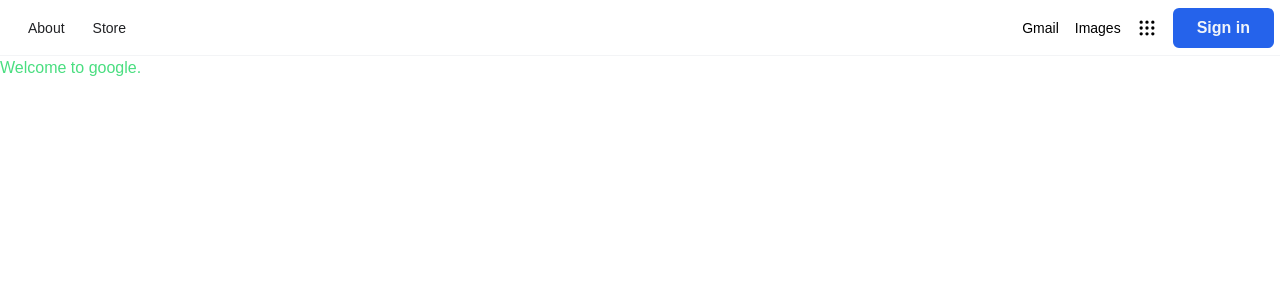
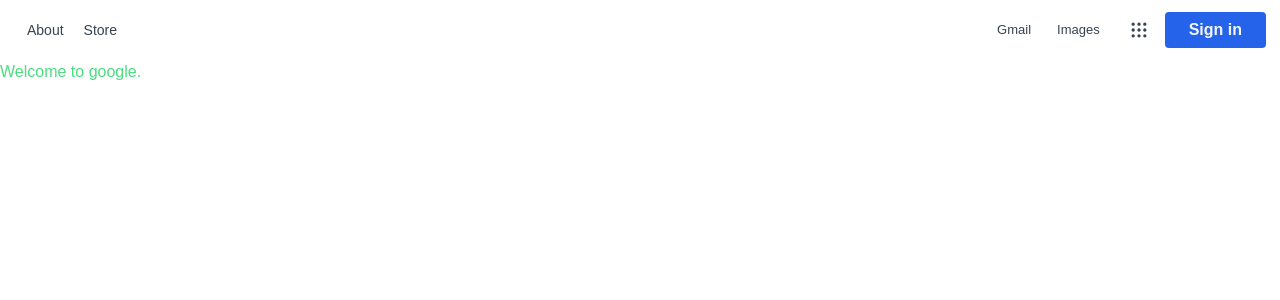
Before and after one commit to tad27/google-clone-next13, a Next.js app: page / in a window 1280 px wide. Shown: the top 300 px of the page. Built offline with nearby package versions, Linux system fonts and the light colour scheme.

Commit message:
Fix navbar

```diff
--- a/src/app/layout.js
+++ b/src/app/layout.js
@@ -10,7 +10,7 @@ export const metadata = {
 export default function RootLayout({ children }) {
   return (
     <html lang="en">
-      <body className="bg-slate-9s00">
+      <body className="">
         <Navbar />
         {children}
       </body>
--- a/src/components/Navbar.jsx
+++ b/src/components/Navbar.jsx
@@ -4,37 +4,37 @@ import { TbGridDots } from "react-icons/tb";
 
 function Navbar() {
   return (
-    <header className="p-1.5 h-14 flex items-center border-b border-gray-100">
-      <div className="flex gap-4 pl-4 text-[#202124]">
+    <header className="p-1.5 h-[60px] flex items-center text-gray-700">
+      <div className="flex items-center gap-2.5 pl-4">
         <Link
-          className="hover:underline ease text-sm p-1.5"
+          className="hover:underline ease text-sm p-[5px]"
           href="https://about.google/?fg=1&utm_source=google-GB&utm_medium=referral&utm_campaign=hp-header"
         >
           About
         </Link>
         <Link
-          className="hover:underline ease text-sm p-1.5"
+          className="hover:underline ease text-sm p-[5px]"
           href="https://store.google.com/GB?utm_source=hp_header&utm_medium=google_ooo&utm_campaign=GS100042&hl=en-GB"
         >
           Store
         </Link>
       </div>
-      <div className="flex-grow flex justify-end items-center gap-2">
+      <div className="flex-grow flex justify-end items-center gap-4">
         <div className="flex gap-4">
           <Link
-            className="hover:underline ease text-sm"
+            className="hover:underline ease p-[5px] text-[13px]"
             href="https://mail.google.com/mail/&ogbl"
           >
             Gmail
           </Link>
           <Link
-            className="hover:underline ease text-sm"
+            className="hover:underline ease p-[5px] text-[13px]"
             href="https://www.google.co.uk/imghp?hl=en&ogbl"
           >
             Images
           </Link>
         </div>
-        <div className="flex items-center gap-2">
+        <div className="flex items-center gap-2 mr-2">
           <div
             aria-label="Google Aps"
             title="Google Apps"
@@ -45,7 +45,7 @@ function Navbar() {
           </div>
           <Link
             href={"/"}
-            className="bg-blue-600 hover:bg-blue-500 transition-colors px-6 font-semibold text-slate-100 py-2 rounded-md whitespace-nowrap"
+            className="bg-blue-600 hover:bg-blue-500 transition-colors px-6 font-semibold text-slate-100 py-1.5 rounded whitespace-nowrap"
           >
             Sign in
           </Link>
```
